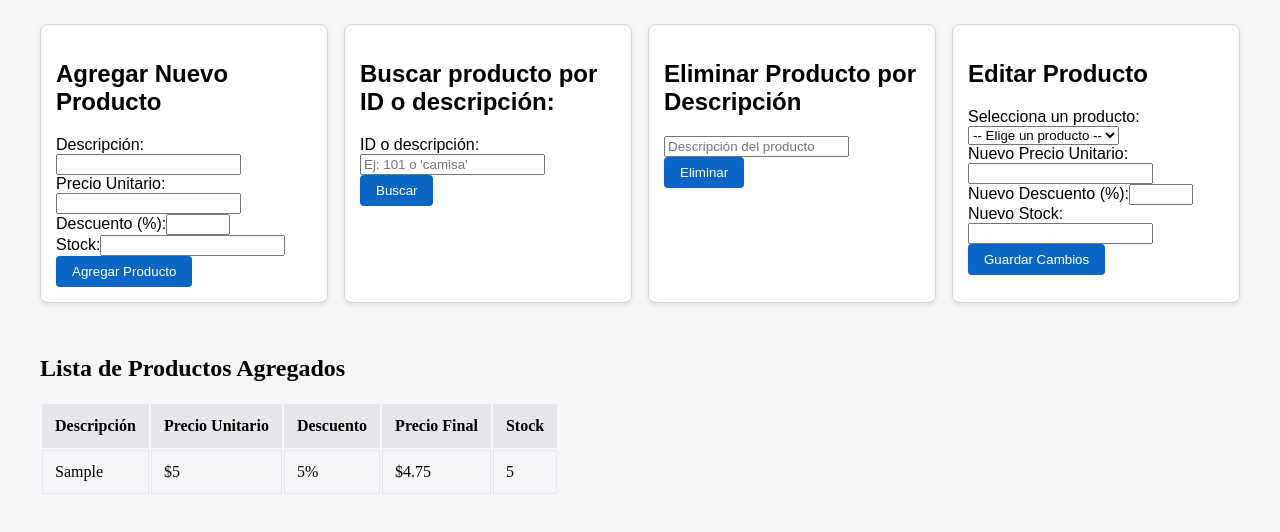
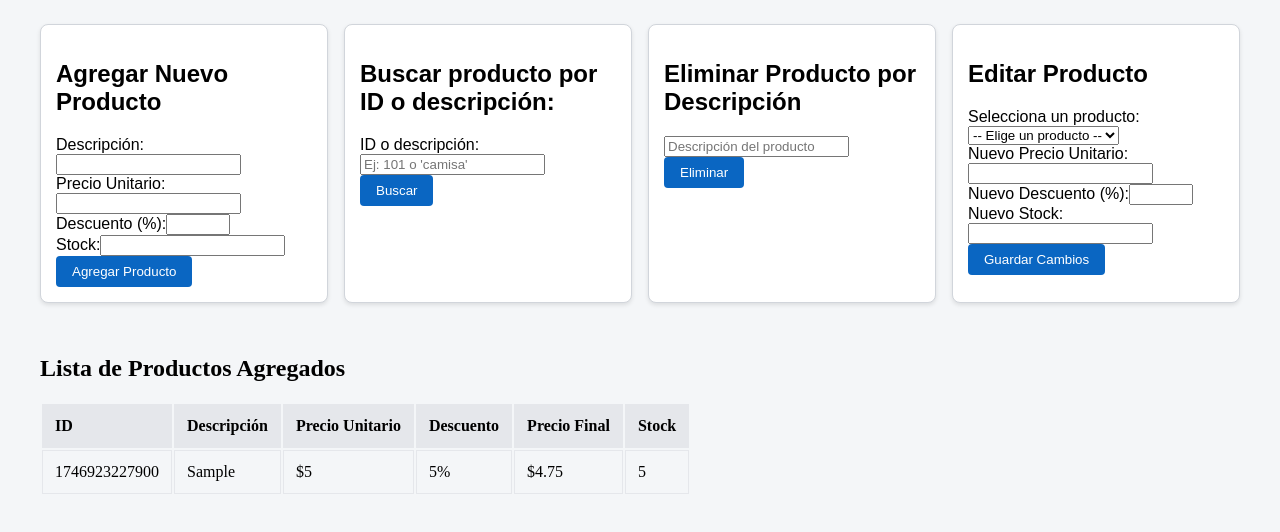
Before and after one commit to Chris213-boop/pv_tp4_grupo22, a React (Vite) app: page / in a window 1280 px wide. Both pictures are taken after typing "Sample", "5", "5", "5" into the empty fields and a click on the button "Agregar Producto". Shown: the top 532 px of the page. Built offline with nearby package versions, Linux system fonts and the light colour scheme.

Commit message:
agregar id en busqueda MaximilianoAntenor

```diff
--- a/src/assets/components/App.jsx
+++ b/src/assets/components/App.jsx
@@ -9,6 +9,7 @@ import ProductList from './ProductList';
  function App() {
   const [productos, setProductos] = useState([]);
   const [resultados, setResultados] = useState([]);
+
 
 
   useEffect(() => {
@@ -40,6 +41,7 @@ import ProductList from './ProductList';
     const descMatch = producto.descripcion.toLowerCase().includes(termino.toLowerCase());
     return idMatch || descMatch;
   });
+
   setResultados(resultado);
 }, [productos]);
 
--- a/src/assets/components/ProductList.jsx
+++ b/src/assets/components/ProductList.jsx
@@ -11,6 +11,7 @@ function ProductList ({productos}) {
               <table>
                 <thead>
                   <tr>
+                    <th>ID</th>
                     <th>Descripción</th>
                     <th>Precio Unitario</th>
                     <th>Descuento</th>
@@ -21,6 +22,7 @@ function ProductList ({productos}) {
                 <tbody>
                   {productos.map(producto => (
                     <tr key={producto.id}>
+                      <td>{producto.id}</td>
                       <td>{producto.descripcion}</td>
                       <td>${producto.precioUnitario}</td>
                       <td>{producto.descuento}%</td>
--- a/src/assets/components/SearchResults.jsx
+++ b/src/assets/components/SearchResults.jsx
@@ -11,12 +11,15 @@ function SearchResults ({buscarProducto, resultados}) {
                 <ul>
                     {resultados.map(producto => (
                         <li key={producto.id}>
-                        {producto.descripcion} - Precio: ${producto.precioUnitario} - Descuento: {producto.descuento}% - Precio Final: ${producto.precioConDescuento.toFixed(2)} - Stock: {producto.stock}
+                          ID: {producto.id} - {producto.descripcion} - Precio: ${producto.precioUnitario} - Descuento: {producto.descuento}% - Precio Final: ${producto.precioConDescuento.toFixed(2)} - Stock: {producto.stock}
                         </li>
                     ))}
                 </ul>
             </section>
+
+
             )}
+
         </div>
     );
 }
```
